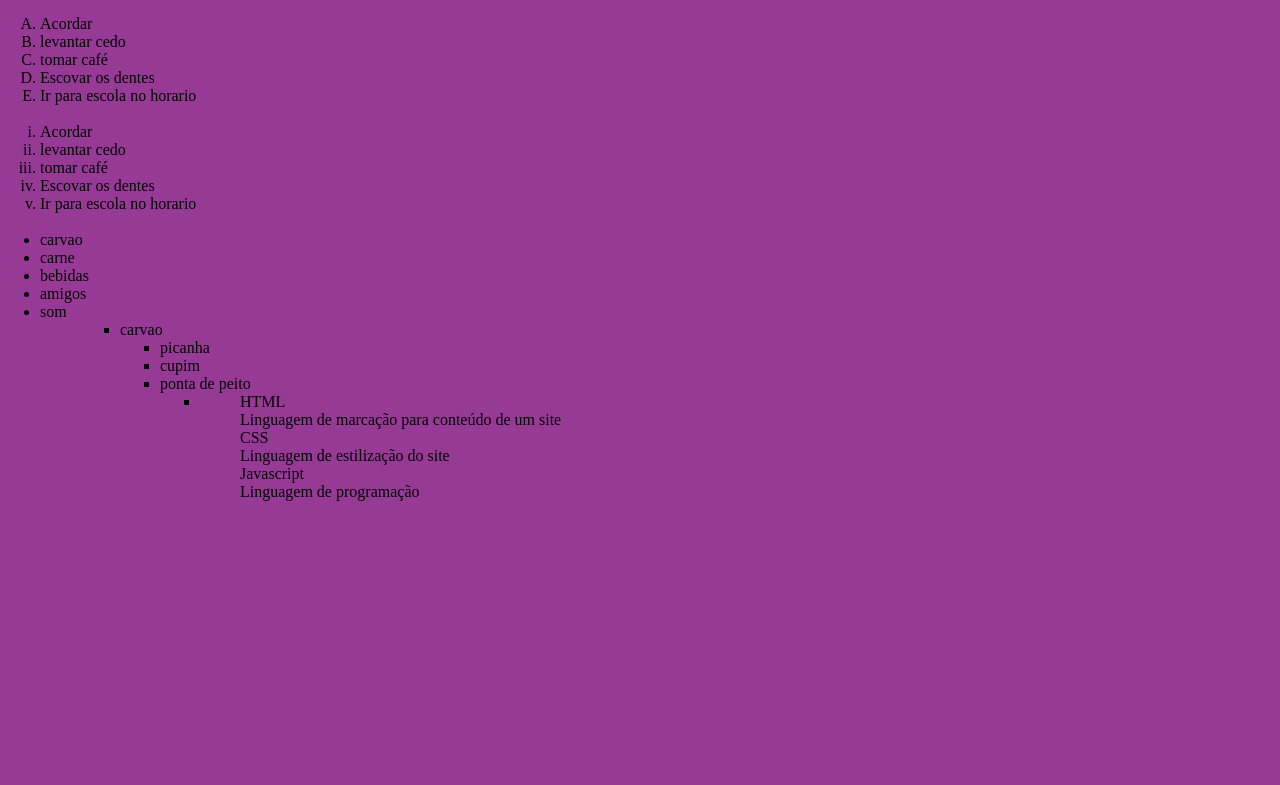
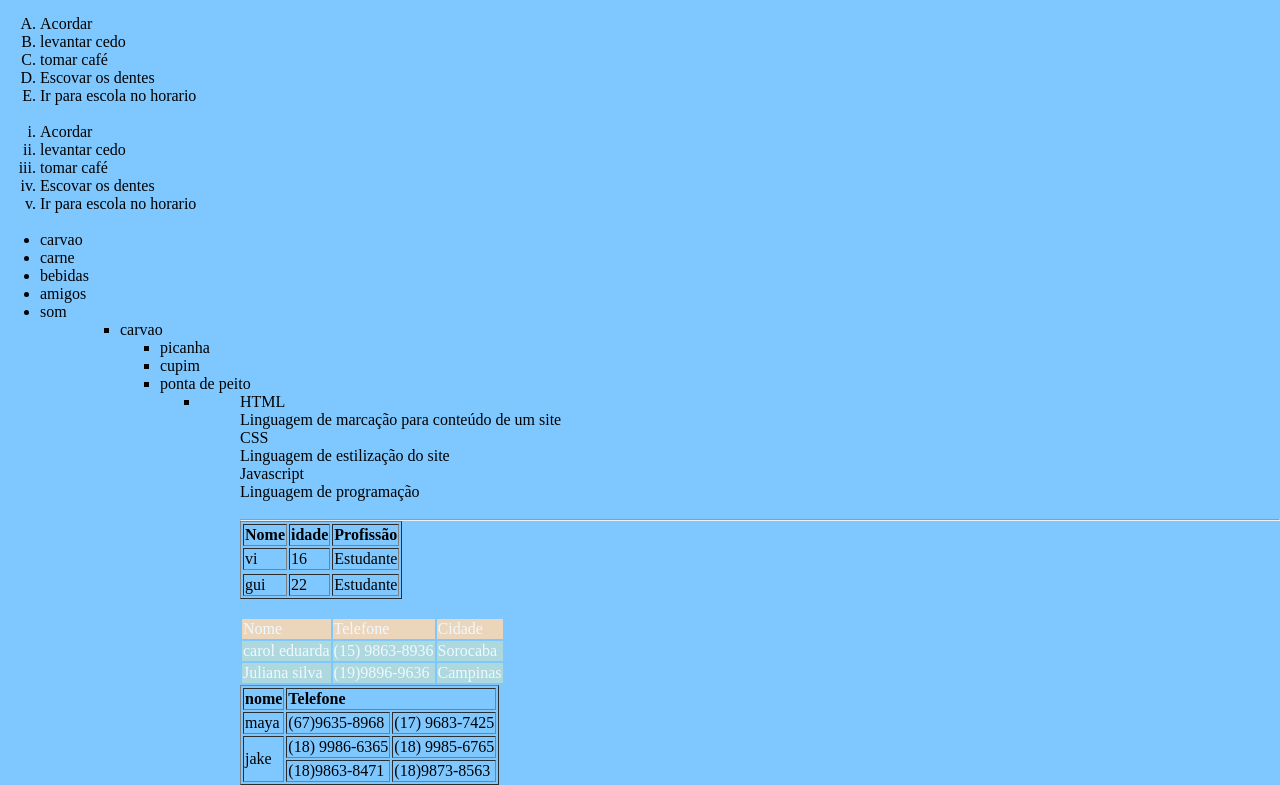
Before and after one commit to vieduarda1/aulas_lima, a plain HTML site: page teoria.html in a window 1280 px wide. Shown: the part 1277-2062 px from the top of the page. Before the commit the page ends 1778 px from the top, so only its background shows below. Drawn offline with Linux system fonts and the light colour scheme; files whose address does not match are found by name.

Commit message:
alteração

```diff
--- /dev/null
+++ b/css/styles.css
@@ -0,0 +1,54 @@
+
+      /* seletor universal */
+        *{
+            margin: 0;
+      }
+
+      /* Seletor de tipo, aplicando em uma tag */
+        p{
+            color: rgb(109, 0, 205);
+        }
+
+        /* seletor de clsse */
+        .paragrafo{
+          background-color: rgb(235, 196, 255);
+          /* margin: 10px; - aplica em todas as margens */
+          /* margin: 10px 40px; - aplica nas margens 'laterais' e 'superior e inferior' */
+          /* margin: 10px 20px 30px 40px; aplicar margem top, right, bottom, left*/
+          margin-left: 10px;
+          /* alinhar os elementos no centro*/
+          text-align: center;
+        }
+
+        .imagem{
+          width: 100px;
+          height: 150px;
+        }
+
+    body {
+        background-color: rgb(34, 70, 131)
+    }
+    body{
+        background-color: rgb(127, 200, 255);
+    }
+
+    .tabela{
+        /* remover os espaços entras a bordas */
+        border-collapse: collapse;
+        width: 70%;
+    }
+    .cabecalho, .celular{
+        /* configura o tamanho da borda expessura, tipo e cor  */
+        border: 2px salmon #ddd;
+        /* define o espaçamento interno  */
+        pedding : 5px;
+        text-align: left;
+        color: aliceblue;
+        background-color: rgba(237, 237, 176, 0.414);
+    }
+    .cabecalho2{
+        background-color: rgb(235, 214, 188);
+    }
+    .cabecalho3{
+        background-color: rgb(159, 78, 229)';
+    }
--- a/teoria.html
+++ b/teoria.html
@@ -4,37 +4,10 @@
     <meta charset="UTF-8">
 
     <title> pagina principal</title>
+    <link rel="stylesheet" href="./css/styles.css">
 
-    <style>
-      /* seletor universal */
-        *{
-            margin: 0;
-      }
-
-      /* Seletor de tipo, aplicando em uma tag */
-        p{
-            color: rgb(109, 0, 205);
-        }
-
-        /* seletor de clsse */
-        .paragrafo{
-          background-color: rgb(235, 196, 255);
-          /* margin: 10px; - aplica em todas as margens */
-          /* margin: 10px 40px; - aplica nas margens 'laterais' e 'superior e inferior' */
-          /* margin: 10px 20px 30px 40px; aplicar margem top, right, bottom, left*/
-          margin-left: 10px;
-          /* alinhar os elementos no centro*/
-          text-align: center;
-        }
-
-        .imagem{
-          width: 100px;
-          height: 150px;
-        }
-
-    </style>
 </head>
-<body style="background-color: rgb(150, 58, 150);">
+<body >
     ola muundo
     Bem-Vindo!
     <!--Titulos de nivel 1 ao 6-->
@@ -129,5 +102,89 @@
           <dt>Javascript</dt>
           <dd>Linguagem de programação</dd>
          </dl>
+
+
+         <!-- trabalhando com tabelas -->
+         <br>
+         <hr>
+         <!-- criando uma nova tabela -->
+          <table border="1" >
+
+
+            <!-- tr cria uma nova linha -->
+             <tr>
+              <!-- th insere uma celula de cabeçalho -->
+               <th> Nome </th>
+               <th> idade </th>
+              <th> Profissão </th>
+             </tr>
+             <tr>
+              <!-- td cria uma nova celula de dados  -->
+               <td> vi </td>
+               <td> 16 </td>
+               <td> Estudante </td>
+             </tr>
+             <tr> </tr>
+              <!-- td cria uma nova celula de dados  -->
+               <td> gui </td>
+               <td> 22</td>
+               <td> Estudante </td>
+             </tr>
+          </table>
+
+        <table>
+          <br>
+
+          <!-- tag semantica de cabeçalho -->
+         </thead>
+         <tr>
+          <td class="cabecalho cabecalho2"> Nome </td>
+          <td class="cabecalho cabecalho2"> Telefone </td>
+          <td class="cabecalho cabecalho2"> Cidade </td>
+
+
+
+         </tr>
+        </thead>
+        <tbody>
+          <tr>
+            <td class="celular cabecalho3"> carol eduarda </td>
+            <td class="celular cabecalho3"> (15) 9863-8936 </td>
+            <td class="celular cabecalho3"> Sorocaba </td>
+          </tr>
+          </tr>
+          <tr>
+            <td  class="celular"> Juliana silva </td>
+            <td  class="celular"> (19)9896-9636</td>
+            <td  class="celular"> Campinas </td>
+          </tr>
+          </tr>
+        </tbody>
+        </table>
+
+
+<table border="1">
+  <tr>
+    <th>nome</th>
+    <th colspan="2"> Telefone</th>
+  </tr>
+  <tr>
+    <td> maya </td>
+    <td> (67)9635-8968</td>
+    <td> (17) 9683-7425</td>
+  </tr>
+<tr>
+  <td rowspan="2">jake </td>
+  <td> (18) 9986-6365</td>
+  <td> (18) 9985-6765</td>
+
+</tr>
+  <tr>
+    <td> (18)9863-8471</td>
+    <td> (18)9873-8563</td>
+
+</tr>
+</table>
+
     </body>
 </html>
```
Also changed, not shown: exerc06.html (added, +83 -0 lines), 1 other file.
